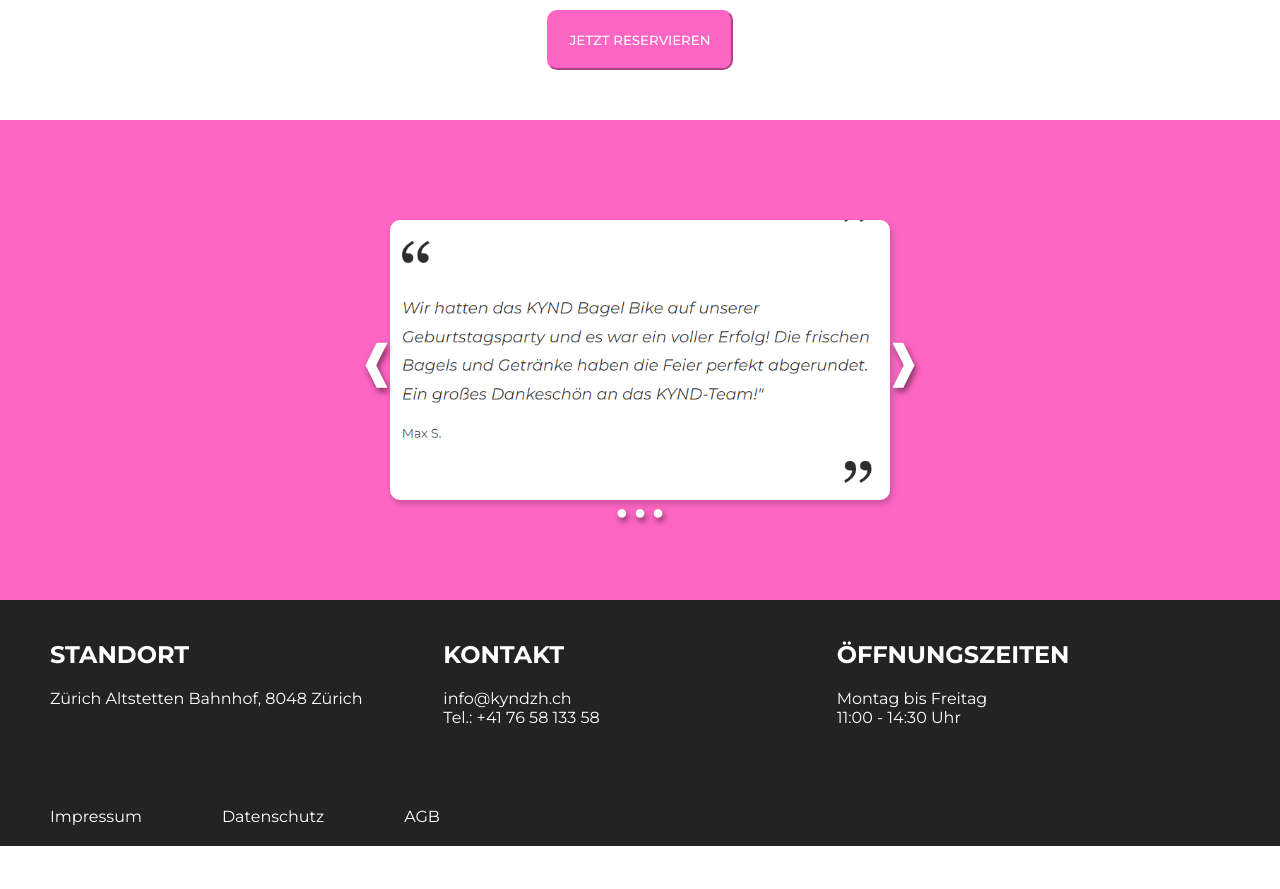
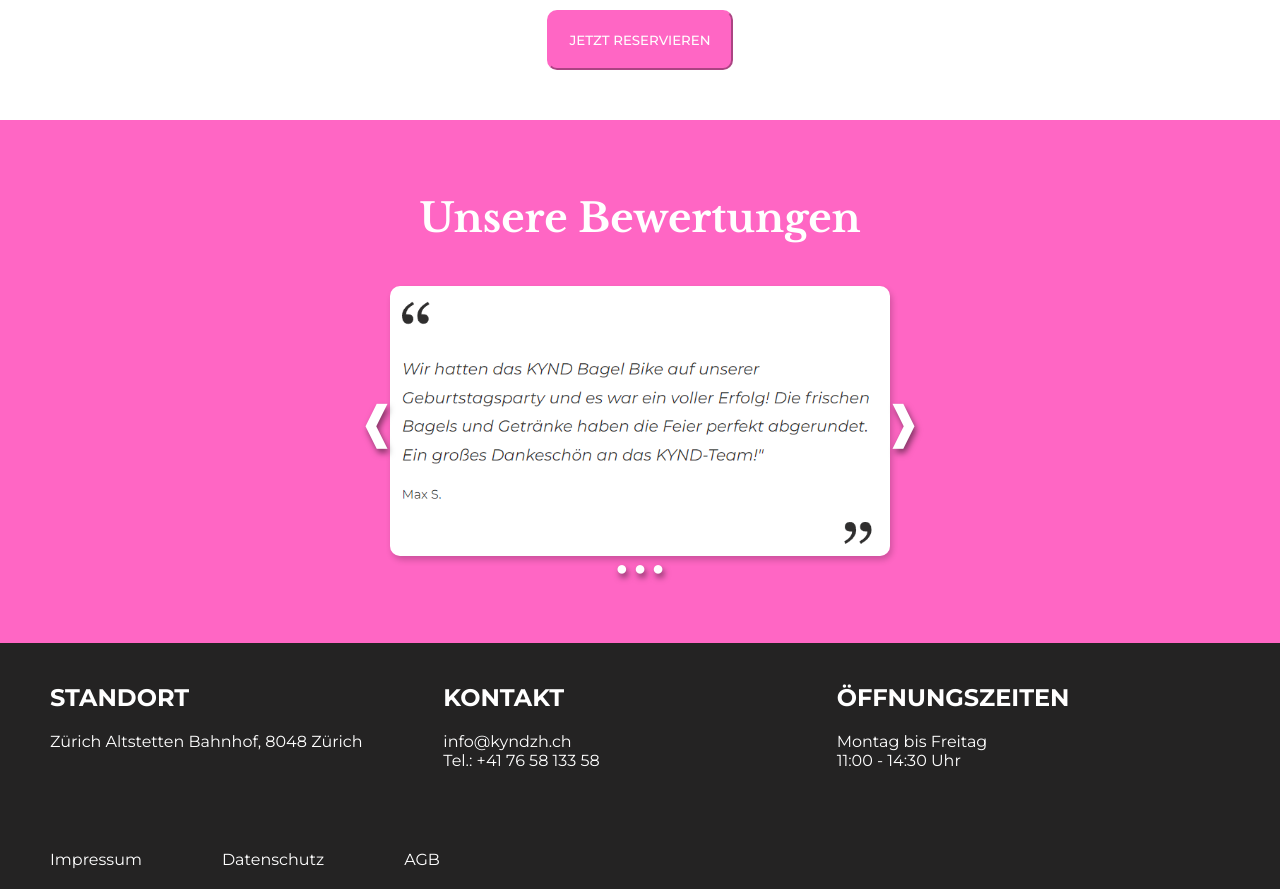
Before and after one commit to HeyTiina/kynd, a React (Create React App) app: page /CateringScreen in a window 1280 px wide. Shown: the part 1080-1969 px from the top of the page. Before the commit the page ends 1926 px from the top, so only its background shows below. Built offline with nearby package versions, Linux system fonts and the light colour scheme.

Commit message:
style for slides done, completeeed

```diff
--- a/src/cateringScreen/CateringScreen.css
+++ b/src/cateringScreen/CateringScreen.css
@@ -69,7 +69,15 @@
 
 .container-slides {
   width: 500px;
-  height: 280px;
+  height: 270px;
   margin: 0 auto;
-  padding: 100px;
+  padding: 0px 0 220px 0;
 }
+
+.container-slides h1 {
+  font-family: "Libre Baskerville", serif;
+  text-align: center;
+  color: white;
+  padding: 40px 0 10px 0;
+  font-size: 40px;
+}
--- a/src/cateringScreen/CateringScreen.js
+++ b/src/cateringScreen/CateringScreen.js
@@ -51,6 +51,7 @@
       </div>
 
       <div className="container-slides">
+        <h1>Unsere Bewertungen</h1>
         <Slider slides={slides} />
       </div>
     </section>
--- a/src/cateringScreen/Slider.js
+++ b/src/cateringScreen/Slider.js
@@ -44,7 +44,6 @@
           ❱
         </div>
       </div>
-
       <div style={slideStylesWidthBackground}></div>
       <div className="dots-container">
         {slides.map((slide, slideIndex) => (
```
Also changed, not shown: 1 other file (tests, documents, lock files or other folders).
